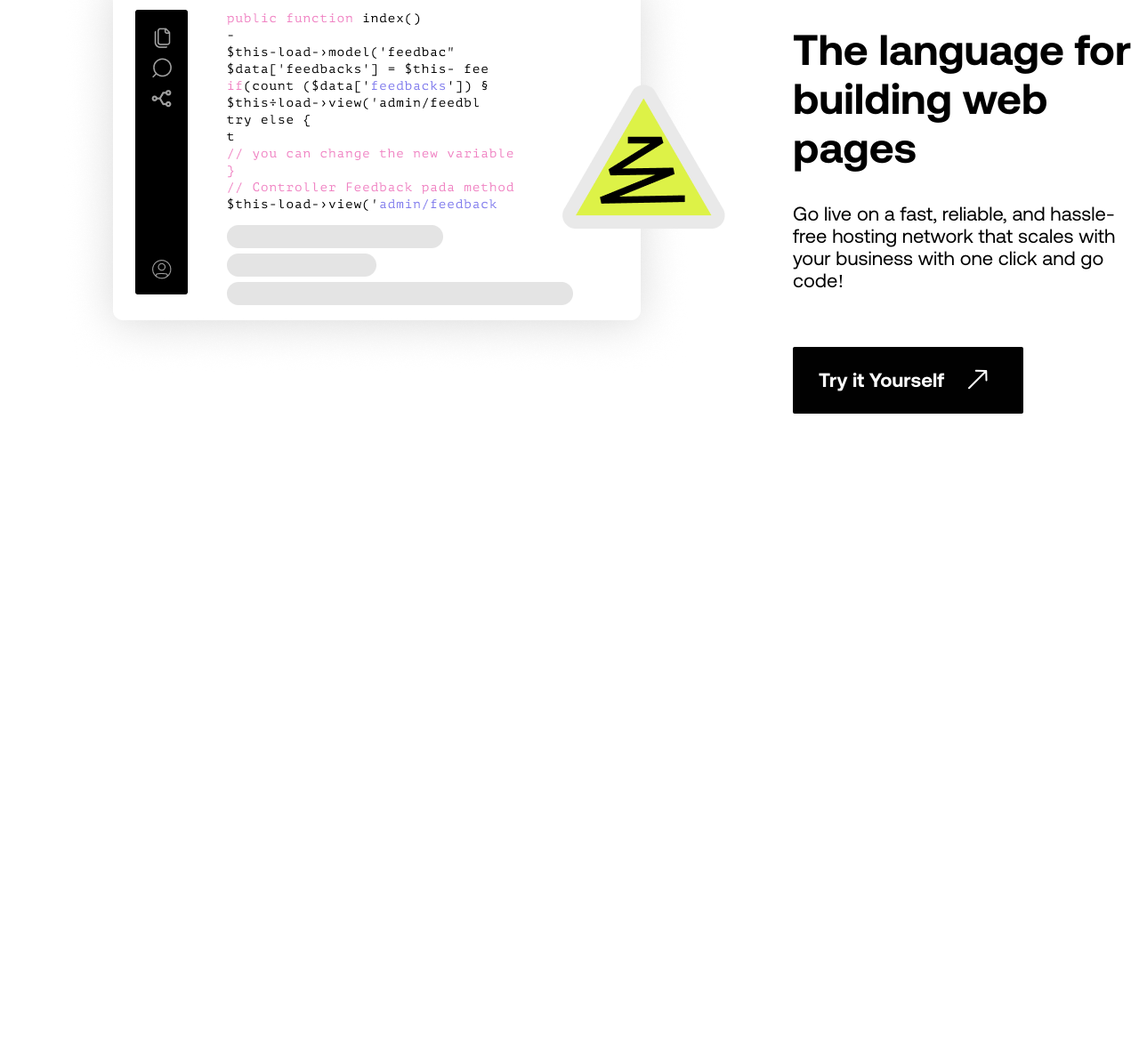
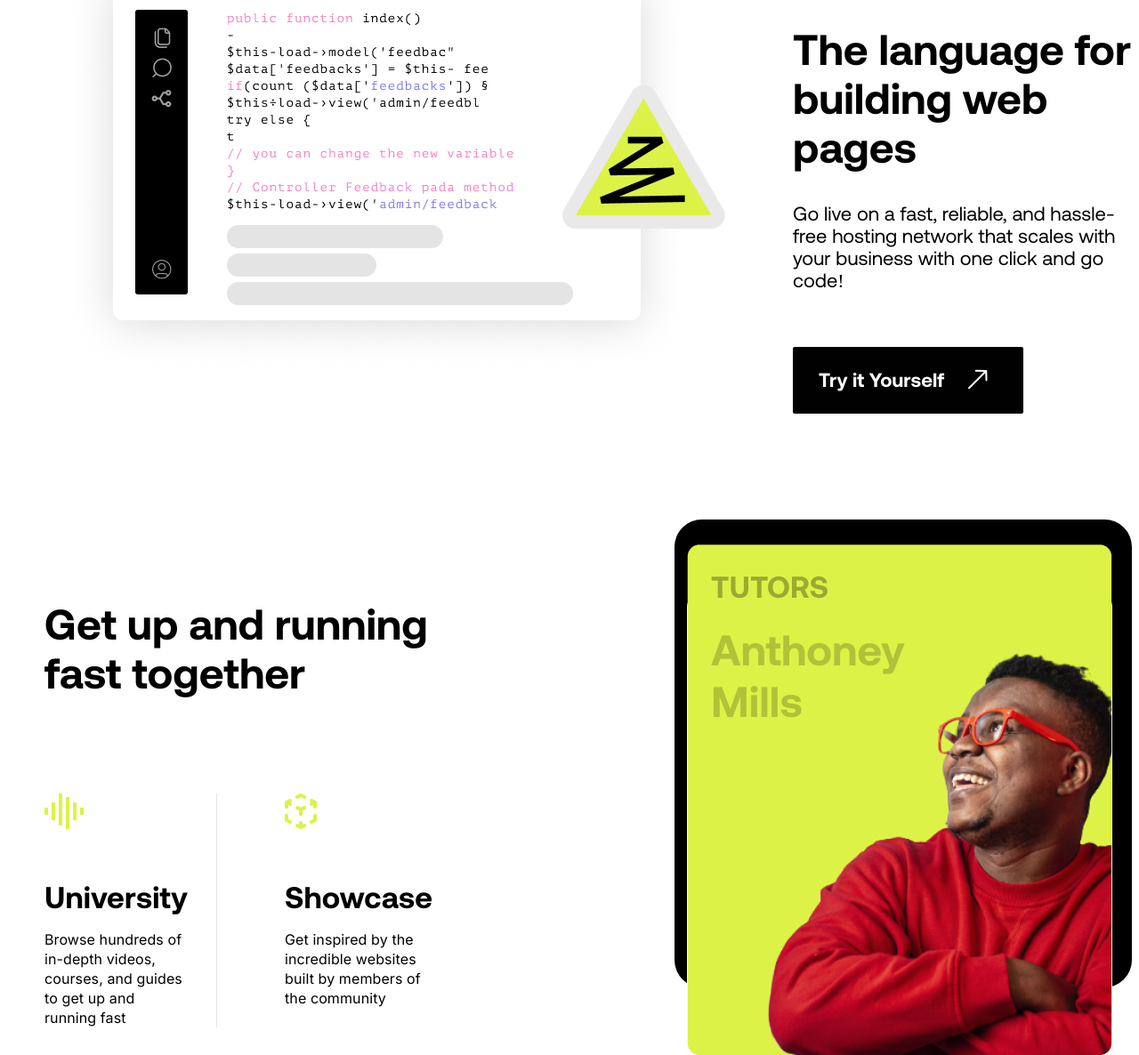
Before and after one commit to zahurnyi/school, a plain HTML site: page index.html in a window 1280 px wide. Shown: the part 1902-3088 px from the top of the page at 89% size. Before the commit the page ends 2367 px from the top, so only its background shows below. Drawn offline with Linux system fonts and the light colour scheme.

Commit message:
fixed pixel perfect

```diff
--- a/index.html
+++ b/index.html
@@ -244,6 +244,34 @@
             </div>
           </div>
         </section>
+				<section class="get-up">
+					<div class="get-up__container">
+						<div class="get-up__body">
+							<div class="get-up__column">
+								<h2 class="get-up__title second__title">Get up and running fast together</h2>
+								<div class="get-up__cards">
+									<div class="get-up__card">
+										<div class="get-up__card-logo">
+											<img class="get-up__card-img" src="/school/img/get-up-pages/university.png" alt="university">
+										</div>
+										<h3 class="get-up__card-title">University</h3>
+										<p class="get-up__card-text">Browse hundreds of in-depth videos, courses, and guides to get up and running fast</p>
+									</div>
+									<div class="get-up__card">
+										<div class="get-up__card-logo">
+											<img class="get-up__card-img" src="/school/img/get-up-pages/showcase.png" alt="showcase">
+										</div>
+										<h3 class="get-up__card-title">Showcase</h3>
+										<p class="get-up__card-text">Get inspired by the incredible websites built by members of the community</p>
+									</div>
+								</div>
+							</div>
+							<div class="get-up__tutors">
+								<img class="get-up__tutors-img" src="/school/img/get-up-pages/black-man.png" alt="blm">
+							</div>
+						</div>
+					</div>
+				</section>
       </main>
     </div>
     <script src="js/script.js"></script>
--- /dev/null
+++ b/scss/blocks/_get-up.scss
@@ -0,0 +1,82 @@
+.get-up {
+  background-color: #fff;
+  padding: 204px 0px 0px 0px;
+
+  &__container {
+    padding: 0px 50px;
+  }
+
+  &__body {
+    display: flex;
+    align-items: center;
+  }
+
+  &__column {
+    margin: 0px 286px 0px 0px;
+  }
+
+  &__title {
+    margin: 0px 0px 108px 0px;
+    max-width: 431px;
+  }
+
+  &__cards {
+    display: flex;
+  }
+
+  &__card {
+    position: relative;
+    &:not(:last-child) {
+      margin: 0px 109px 0px 0px;
+    }
+    &:first-child::after {
+      content: "";
+      display: inline-block;
+      height: 100%;
+      width: 1px;
+      position: absolute;
+      top: 0;
+      left: 120%;
+      background: #e4e4e4;
+    }
+  }
+
+  &__card-logo {
+    margin: 0px 0px 60px 0px;
+  }
+
+  &__card-img {
+  }
+
+  &__card-title {
+    color: #000;
+    font-family: Aeonik;
+    font-size: 34px;
+    font-weight: 700;
+    letter-spacing: 0.25px;
+    margin: 0px 0px 19px 0px;
+  }
+
+  &__card-text {
+    font-family: Inter;
+    font-size: 16px;
+    font-weight: 400;
+    line-height: 22px; /* 137.5% */
+    letter-spacing: 0.1px;
+    max-width: 224px;
+  }
+
+  &__tutors {
+    box-shadow: 4px -67px 0px 18px rgba(0, 0, 0, 1);
+    border-radius: 13.158px;
+    height: 490px;
+  }
+
+  &__tutors-img {
+    margin: -57px 0px 0px 0px;
+  }
+}
+.second {
+  &__title {
+  }
+}
--- a/scss/main.scss
+++ b/scss/main.scss
@@ -13,3 +13,4 @@
 @import "./blocks/companies";
 @import "./blocks/features";
 @import "./blocks/language";
+@import "./blocks/get-up";
```
Also changed, not shown: scss/main.css.
